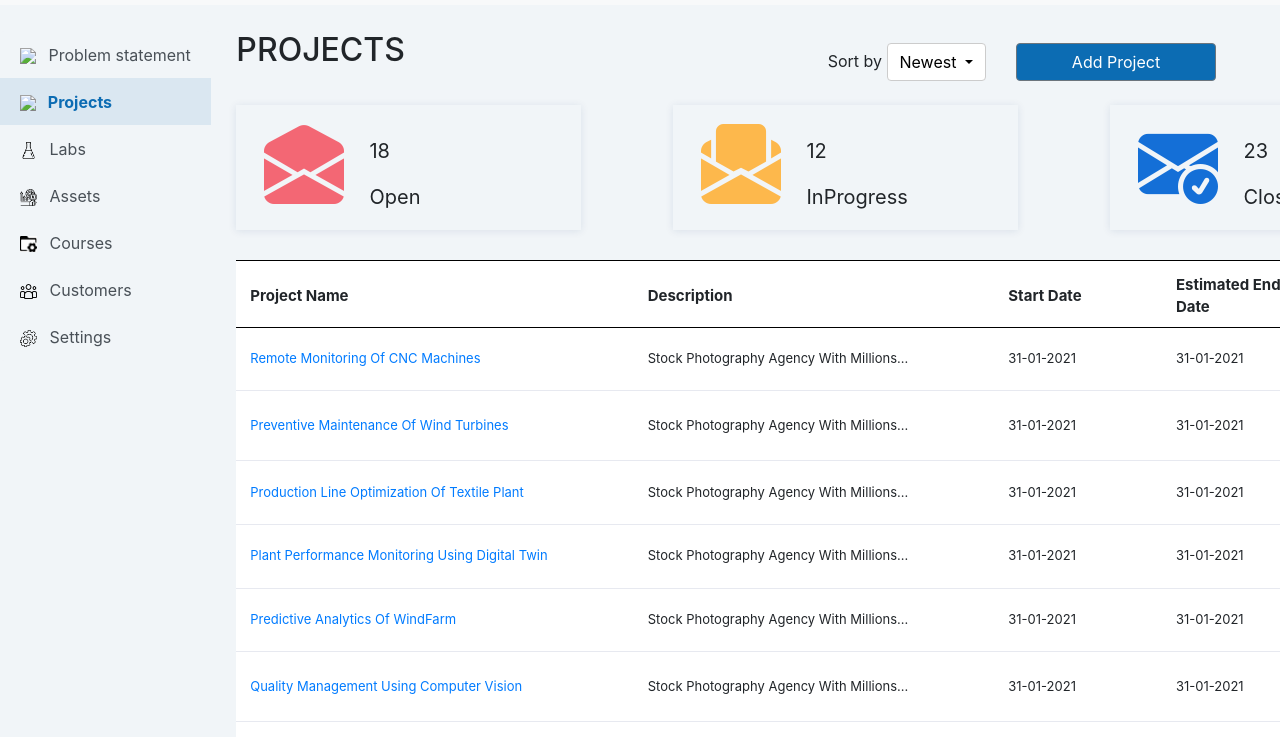
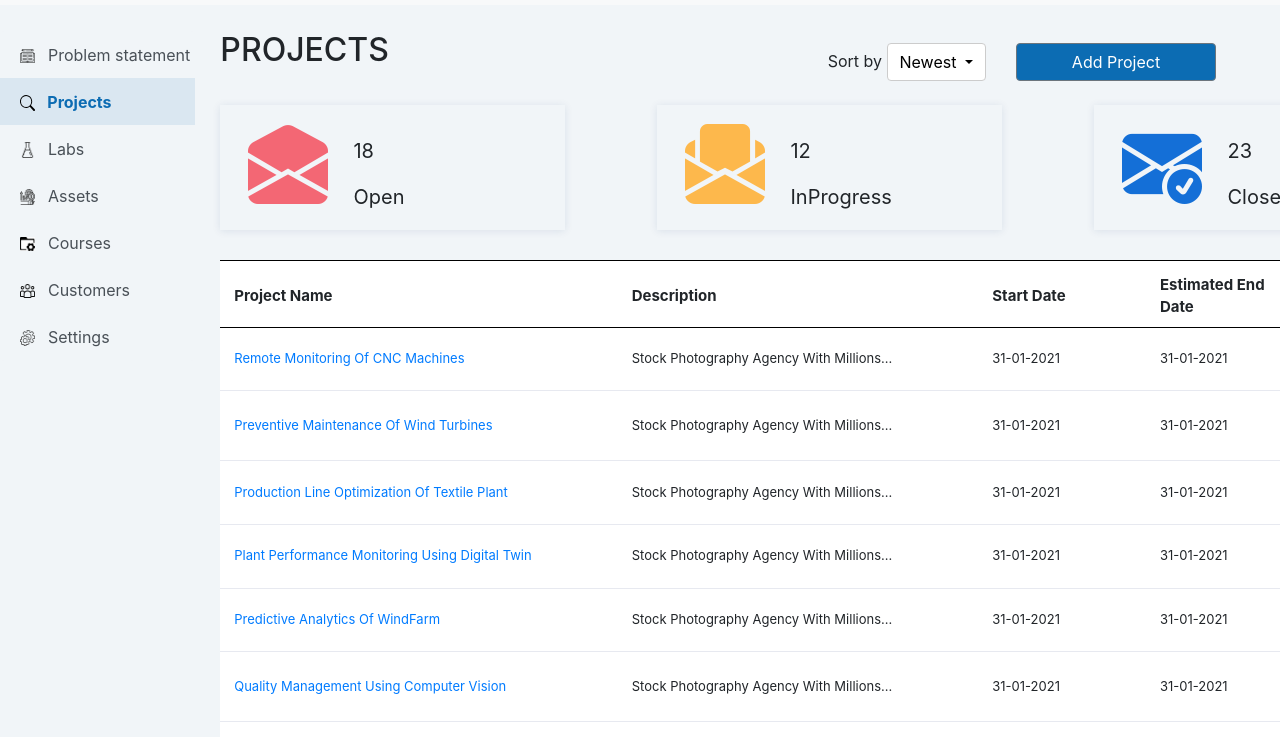
Before and after one commit to siddeshisrikanth/page-2-9-Project-Task-Lab-, a plain HTML site: page indexp.html in a window 1280 px wide. Shown: the part 63-800 px from the top of the page. Drawn offline with nearby package versions, Linux system fonts and the light colour scheme.

Commit message:
Update indexp.html

```diff
--- a/indexp.html
+++ b/indexp.html
@@ -98,10 +98,10 @@
     </div>
     <div style="display: flex;">
       <div class="list-group" style="width:220px;margin-top: 2%;">
-        <a href="#" class="list-group-item list-group-item-action" style="white-space:nowrap; border: none;"><img src="/images/homework.png" class="icons" /> &ensp;Problem statement</a>
+        <a href="#" class="list-group-item list-group-item-action" style="white-space:nowrap; border: none;"><img src="homework.png" class="icons" /> &ensp;Problem statement</a>
         </a>
         <a href="#" class="list-group-item list-group-item-action" style="background: #0C6CB31A 0% 0% no-repeat padding-box;color:#0C6CB3;border:none;white-space:nowrap;">
-          <strong><img src="/images/search.svg" class="icons" />&ensp; Projects</strong>
+          <strong><img src="search.svg" class="icons" />&ensp; Projects</strong>
         <a href="#" class="list-group-item list-group-item-action" style="border:none"><img src="flask.png" class="icons" /> &ensp;Labs</a>
         <a href="#" class="list-group-item list-group-item-action" style="border:none"><img src="asset.png" class="icons" /> &ensp;Assets</a>
         <a href="#" class="list-group-item list-group-item-action" style="border:none"><img src="projects,png.jpg" class="icons" /> &ensp;Courses</a>
```
